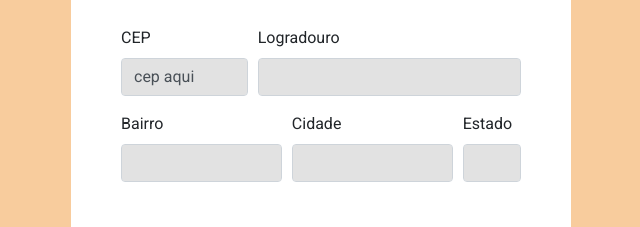
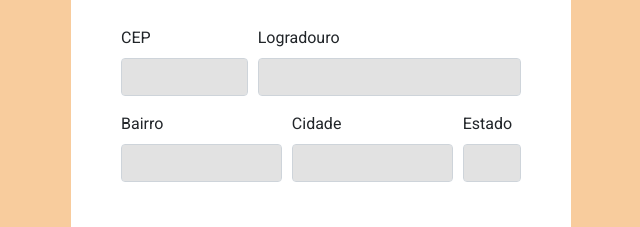
Before and after one commit to CaioLima96/Testador-de-Cep, a plain HTML site: page index.html in a window 1280 px wide. Shown: the part 212-439 px from the top of the page, 319-959 px from the left. Drawn offline with nearby package versions, Linux system fonts and the light colour scheme.

Commit message:
correções

```diff
--- a/index.html
+++ b/index.html
@@ -44,7 +44,7 @@
                 <div class="form-row">
                   <div class="form-group col-md-4">
                       <label class="cepob">CEP</label>
-                      <input type="text" class="form-control" id="cep" onblur="pesquisacep(this.value);" value="cep aqui"/>
+                      <input type="text" class="form-control" id="cep" onblur="pesquisacep(this.value);"/>
                   </div>
                   <div class="form-group col-md-8">
                       <label>Logradouro</label>
```
